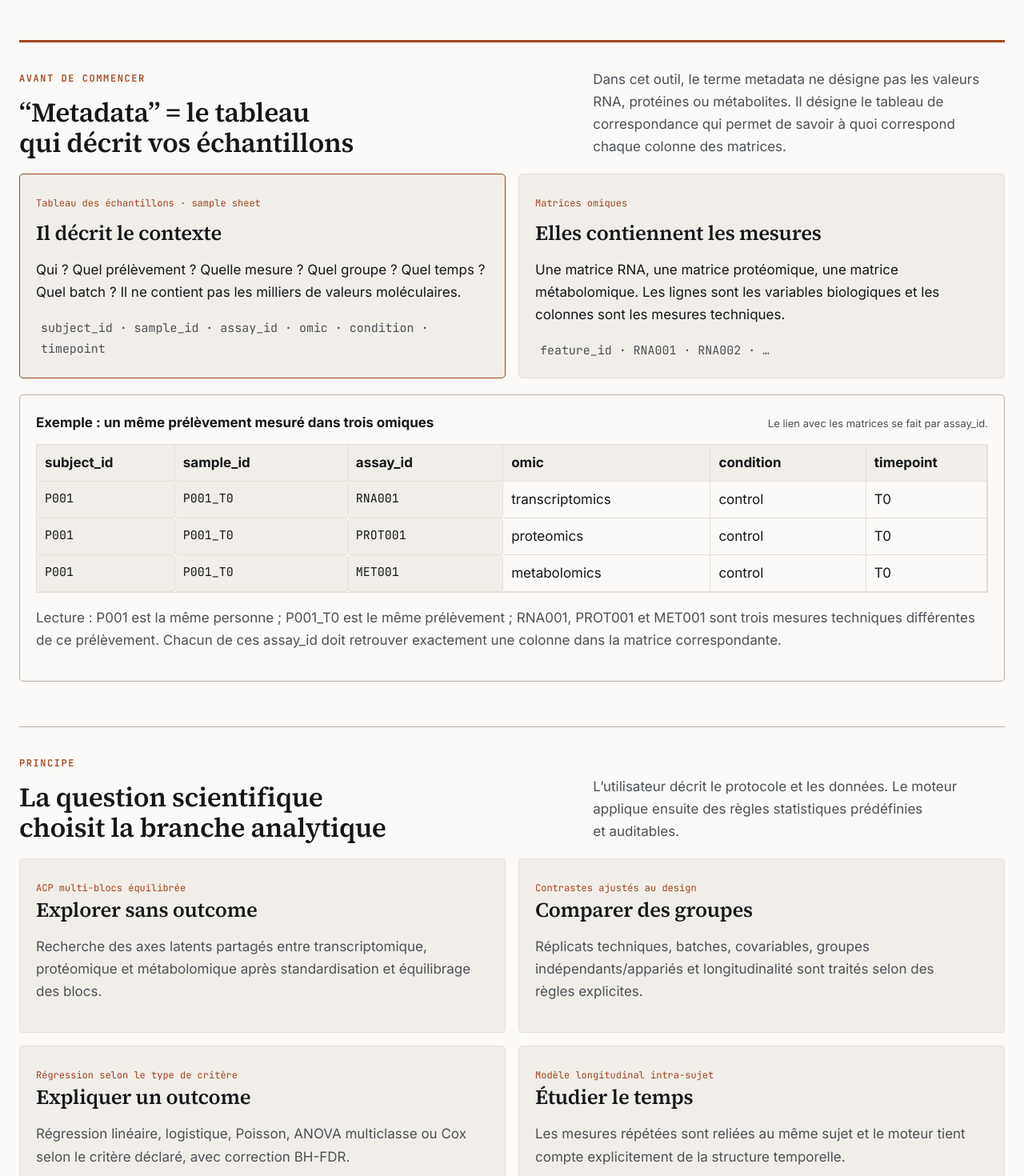
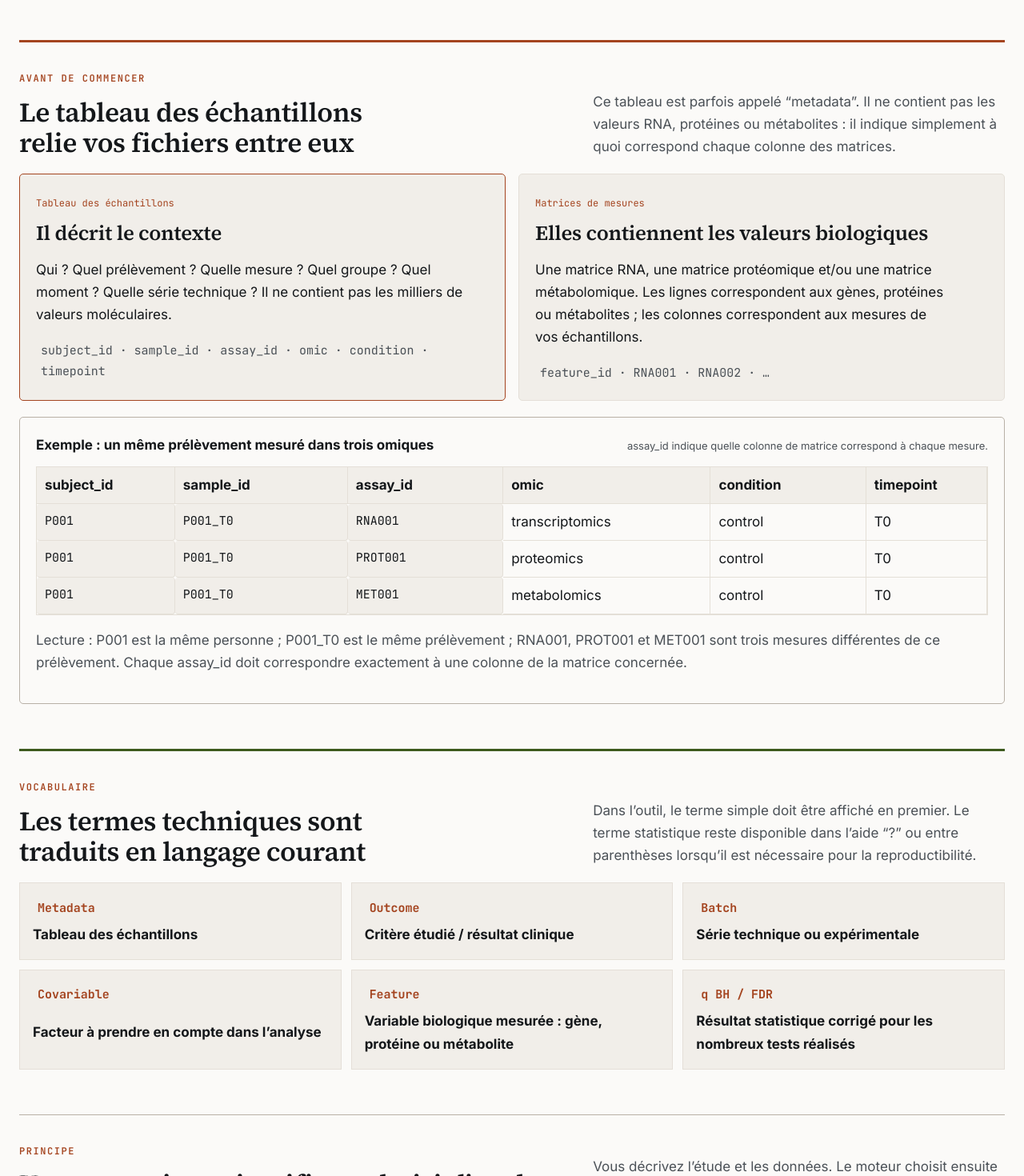
Before and after one commit to rberrah/rberrah.github.io, a SvelteKit app: page /multiomics in a window 1280 px wide. Shown: the part 780-2250 px from the top of the page at 80% size. Built offline with nearby package versions, Linux system fonts and the light colour scheme.

Commit message:
Simplify multi-omics terminology for end users

```diff
--- a/src/routes/multiomics/+page.svelte
+++ b/src/routes/multiomics/+page.svelte
@@ -6,37 +6,46 @@
 
   const branches = [
     {
-      fr: 'Explorer sans outcome',
-      en: 'Explore without an outcome',
-      methodFr: 'ACP multi-blocs équilibrée',
-      methodEn: 'Balanced multi-block PCA',
-      detailFr: 'Recherche des axes latents partagés entre transcriptomique, protéomique et métabolomique après standardisation et équilibrage des blocs.',
-      detailEn: 'Find shared latent axes across transcriptomics, proteomics and metabolomics after within-layer standardization and block balancing.'
+      fr: 'Explorer les données',
+      en: 'Explore the data',
+      methodFr: 'Résumé des tendances communes',
+      methodEn: 'Summary of shared trends',
+      detailFr: 'L’outil résume les grandes variations communes entre transcriptomique, protéomique et métabolomique. La méthode statistique utilisée est une ACP multi-blocs équilibrée.',
+      detailEn: 'The tool summarizes the main shared patterns across transcriptomics, proteomics and metabolomics. The statistical method is a balanced multi-block PCA.'
     },
     {
       fr: 'Comparer des groupes',
       en: 'Compare groups',
-      methodFr: 'Contrastes ajustés au design',
-      methodEn: 'Design-aware adjusted contrasts',
-      detailFr: 'Réplicats techniques, batches, covariables, groupes indépendants/appariés et longitudinalité sont traités selon des règles explicites.',
-      detailEn: 'Technical replicates, batches, covariates, independent/paired groups and longitudinal structure are handled by explicit rules.'
+      methodFr: 'Comparaison adaptée au plan d’étude',
+      methodEn: 'Study-design-aware comparison',
+      detailFr: 'L’outil tient compte des répétitions techniques, des séries expérimentales, des facteurs d’ajustement et du caractère indépendant, apparié ou longitudinal des données.',
+      detailEn: 'The tool accounts for technical replicates, experimental batches, adjustment factors and whether data are independent, paired or longitudinal.'
     },
     {
-      fr: 'Expliquer un outcome',
-      en: 'Explain an outcome',
-      methodFr: 'Régression selon le type de critère',
-      methodEn: 'Outcome-specific regression',
-      detailFr: 'Régression linéaire, logistique, Poisson, ANOVA multiclasse ou Cox selon le critère déclaré, avec correction BH-FDR.',
-      detailEn: 'Linear, logistic, Poisson, multiclass ANOVA or Cox regression is selected from the declared endpoint, with BH-FDR correction.'
+      fr: 'Relier les données à un critère clinique',
+      en: 'Link data to an endpoint',
+      methodFr: 'Association avec un critère',
+      methodEn: 'Association with an endpoint',
+      detailFr: 'Selon le type de critère, l’outil choisit automatiquement le modèle statistique adapté : continu, oui/non, comptage, plusieurs catégories ou survie.',
+      detailEn: 'Depending on the endpoint type, the tool automatically selects the appropriate statistical model: continuous, yes/no, count, multiclass or survival.'
     },
     {
-      fr: 'Étudier le temps',
-      en: 'Study time',
-      methodFr: 'Modèle longitudinal intra-sujet',
-      methodEn: 'Within-subject longitudinal model',
-      detailFr: 'Les mesures répétées sont reliées au même sujet et le moteur tient compte explicitement de la structure temporelle.',
-      detailEn: 'Repeated measurements are linked to the same subject and the engine explicitly accounts for longitudinal structure.'
+      fr: 'Étudier l’évolution dans le temps',
+      en: 'Study changes over time',
+      methodFr: 'Suivi des mesures chez un même sujet',
+      methodEn: 'Repeated-measure follow-up',
+      detailFr: 'Les mesures répétées d’une même personne, d’un même animal ou d’une même culture sont reliées afin d’étudier leur évolution dans le temps.',
+      detailEn: 'Repeated measurements from the same person, animal or culture are linked to study their evolution over time.'
     }
+  ];
+
+  const glossary = [
+    ['Metadata', 'Tableau des échantillons', 'Sample sheet'],
+    ['Outcome', 'Critère étudié / résultat clinique', 'Endpoint / outcome'],
+    ['Batch', 'Série technique ou expérimentale', 'Technical or experimental batch'],
+    ['Covariable', 'Facteur à prendre en compte dans l’analyse', 'Adjustment variable'],
+    ['Feature', 'Variable biologique mesurée : gène, protéine ou métabolite', 'Measured biological feature'],
+    ['q BH / FDR', 'Résultat statistique corrigé pour les nombreux tests réalisés', 'Multiple-testing corrected statistical result']
   ];
 </script>
 
@@ -47,14 +56,14 @@
 
 <section class="hero">
   <p class="eyebrow">{t('Multi-omique · prototype de recherche', 'Multi-omics · research prototype')}</p>
-  <h1>{t('Intégrer plusieurs omiques sans boîte noire narrative.', 'Integrate multiple omics without a narrative black box.')}</h1>
+  <h1>{t('Analyser plusieurs omiques avec des règles explicites.', 'Analyze multiple omics with explicit rules.')}</h1>
   <p class="lede">{t(
-    'PMx Explain relie le design expérimental, un tableau des échantillons, les matrices omiques et des bases scientifiques publiques dans un workflow déterministe. Aucun LLM ne décide de la méthode ou de l’interprétation statistique.',
-    'PMx Explain connects study design, a sample sheet, omics matrices and public scientific databases in a deterministic workflow. No LLM chooses the statistical method or interpretation.'
+    'PMx Explain relie votre plan d’étude, le tableau qui décrit vos échantillons, vos matrices RNA/protéines/métabolites et des bases scientifiques publiques. Les choix d’analyse suivent des règles prédéfinies et auditables ; aucun LLM ne choisit la méthode statistique.',
+    'PMx Explain connects your study plan, the table describing your samples, your RNA/protein/metabolite matrices and public scientific databases. Analysis choices follow predefined auditable rules; no LLM chooses the statistical method.'
   )}</p>
   <div class="actions">
     <a class="btn btn-primary" href={`${base}/multiomics/tool`}>{t('Ouvrir l’outil', 'Open the tool')}</a>
-    <a class="btn btn-outline" href={`${base}/multiomics/README.txt`} target="_blank">{t('Voir le contrat de données', 'Read the data contract')}</a>
+    <a class="btn btn-outline" href={`${base}/multiomics/README.txt`} target="_blank">{t('Voir le format des fichiers', 'See file formats')}</a>
   </div>
 </section>
 
@@ -62,22 +71,22 @@
   <div class="section-head">
     <div>
       <p class="eyebrow">{t('Avant de commencer', 'Before you start')}</p>
-      <h2>{t('“Metadata” = le tableau qui décrit vos échantillons', '“Metadata” = the table that describes your samples')}</h2>
+      <h2>{t('Le tableau des échantillons relie vos fichiers entre eux', 'The sample sheet links your files together')}</h2>
     </div>
-    <p>{t('Dans cet outil, le terme metadata ne désigne pas les valeurs RNA, protéines ou métabolites. Il désigne le tableau de correspondance qui permet de savoir à quoi correspond chaque colonne des matrices.', 'In this tool, metadata does not mean the RNA, protein or metabolite values. It means the sample-mapping table that tells the application what each matrix column represents.')}</p>
+    <p>{t('Ce tableau est parfois appelé “metadata”. Il ne contient pas les valeurs RNA, protéines ou métabolites : il indique simplement à quoi correspond chaque colonne des matrices.', 'This table is sometimes called “metadata”. It does not contain RNA, protein or metabolite values: it simply tells the application what each matrix column represents.')}</p>
   </div>
 
   <div class="data-kind-grid">
     <article class="sample-sheet-card">
-      <span class="kind-tag">{t('Tableau des échantillons · sample sheet', 'Sample sheet · metadata')}</span>
+      <span class="kind-tag">{t('Tableau des échantillons', 'Sample sheet')}</span>
       <h3>{t('Il décrit le contexte', 'It describes the context')}</h3>
-      <p>{t('Qui ? Quel prélèvement ? Quelle mesure ? Quel groupe ? Quel temps ? Quel batch ? Il ne contient pas les milliers de valeurs moléculaires.', 'Who? Which specimen? Which assay? Which group? Which time point? Which batch? It does not contain the thousands of molecular values.')}</p>
+      <p>{t('Qui ? Quel prélèvement ? Quelle mesure ? Quel groupe ? Quel moment ? Quelle série technique ? Il ne contient pas les milliers de valeurs moléculaires.', 'Who? Which specimen? Which assay? Which group? Which time point? Which technical batch? It does not contain the thousands of molecular values.')}</p>
       <code>subject_id · sample_id · assay_id · omic · condition · timepoint</code>
     </article>
     <article>
-      <span class="kind-tag">{t('Matrices omiques', 'Omics matrices')}</span>
-      <h3>{t('Elles contiennent les mesures', 'They contain the measurements')}</h3>
-      <p>{t('Une matrice RNA, une matrice protéomique, une matrice métabolomique. Les lignes sont les variables biologiques et les colonnes sont les mesures techniques.', 'An RNA matrix, a proteomics matrix and a metabolomics matrix. Rows are biological features and columns are technical assays.')}</p>
+      <span class="kind-tag">{t('Matrices de mesures', 'Measurement matrices')}</span>
+      <h3>{t('Elles contiennent les valeurs biologiques', 'They contain biological measurements')}</h3>
+      <p>{t('Une matrice RNA, une matrice protéomique et/ou une matrice métabolomique. Les lignes correspondent aux gènes, protéines ou métabolites ; les colonnes correspondent aux mesures de vos échantillons.', 'An RNA, proteomics and/or metabolomics matrix. Rows correspond to genes, proteins or metabolites; columns correspond to measurements from your samples.')}</p>
       <code>feature_id · RNA001 · RNA002 · …</code>
     </article>
   </div>
@@ -85,7 +94,7 @@
   <div class="link-example">
     <div class="example-title">
       <strong>{t('Exemple : un même prélèvement mesuré dans trois omiques', 'Example: one specimen measured in three omics layers')}</strong>
-      <span>{t('Le lien avec les matrices se fait par assay_id.', 'The matrices are linked through assay_id.')}</span>
+      <span>{t('assay_id indique quelle colonne de matrice correspond à chaque mesure.', 'assay_id indicates which matrix column corresponds to each assay.')}</span>
     </div>
     <div class="example-table" role="table" aria-label={t('Exemple de tableau des échantillons', 'Example sample sheet')}>
       <div class="example-head"><b>subject_id</b><b>sample_id</b><b>assay_id</b><b>omic</b><b>condition</b><b>timepoint</b></div>
@@ -93,7 +102,25 @@
       <div><code>P001</code><code>P001_T0</code><code>PROT001</code><span>proteomics</span><span>control</span><span>T0</span></div>
       <div><code>P001</code><code>P001_T0</code><code>MET001</code><span>metabolomics</span><span>control</span><span>T0</span></div>
     </div>
-    <p class="note">{t('Lecture : P001 est la même personne ; P001_T0 est le même prélèvement ; RNA001, PROT001 et MET001 sont trois mesures techniques différentes de ce prélèvement. Chacun de ces assay_id doit retrouver exactement une colonne dans la matrice correspondante.', 'Read it as follows: P001 is the same person; P001_T0 is the same specimen; RNA001, PROT001 and MET001 are three different technical assays of that specimen. Each assay_id must match exactly one column in the corresponding matrix.')}</p>
+    <p class="note">{t('Lecture : P001 est la même personne ; P001_T0 est le même prélèvement ; RNA001, PROT001 et MET001 sont trois mesures différentes de ce prélèvement. Chaque assay_id doit correspondre exactement à une colonne de la matrice concernée.', 'Read it as follows: P001 is the same person; P001_T0 is the same specimen; RNA001, PROT001 and MET001 are three different assays of that specimen. Each assay_id must match exactly one column in the relevant matrix.')}</p>
+  </div>
+</section>
+
+<section class="panel glossary-panel">
+  <div class="section-head">
+    <div>
+      <p class="eyebrow">{t('Vocabulaire', 'Vocabulary')}</p>
+      <h2>{t('Les termes techniques sont traduits en langage courant', 'Technical terms are translated into plain language')}</h2>
+    </div>
+    <p>{t('Dans l’outil, le terme simple doit être affiché en premier. Le terme statistique reste disponible dans l’aide “?” ou entre parenthèses lorsqu’il est nécessaire pour la reproductibilité.', 'In the tool, the plain-language term should be shown first. The statistical term remains available in “?” help or in parentheses when needed for reproducibility.')}</p>
+  </div>
+  <div class="glossary-grid">
+    {#each glossary as item}
+      <div>
+        <code>{item[0]}</code>
+        <strong>{$language === 'en' ? item[2] : item[1]}</strong>
+      </div>
+    {/each}
   </div>
 </section>
 
@@ -101,9 +128,9 @@
   <div class="section-head">
     <div>
       <p class="eyebrow">{t('Principe', 'Principle')}</p>
-      <h2>{t('La question scientifique choisit la branche analytique', 'The scientific question selects the analytical branch')}</h2>
+      <h2>{t('Votre question scientifique choisit l’analyse', 'Your scientific question selects the analysis')}</h2>
     </div>
-    <p>{t('L’utilisateur décrit le protocole et les données. Le moteur applique ensuite des règles statistiques prédéfinies et auditables.', 'The user describes the study and data. The engine then applies predefined, auditable statistical rules.')}</p>
+    <p>{t('Vous décrivez l’étude et les données. Le moteur choisit ensuite une branche d’analyse selon des règles fixes et explicables.', 'You describe the study and data. The engine then selects an analysis branch using fixed, explainable rules.')}</p>
   </div>
 
   <div class="branch-grid">
@@ -121,34 +148,33 @@
   <div class="section-head">
     <div>
       <p class="eyebrow">{t('Comment lire le tableau des échantillons', 'How to read the sample sheet')}</p>
-      <h2>{t('Trois identifiants suffisent à comprendre la structure', 'Three identifiers explain the structure')}</h2>
+      <h2>{t('Quatre colonnes expliquent l’essentiel', 'Four columns explain the essentials')}</h2>
     </div>
-    <p>{t('Pensez à trois niveaux : la personne ou l’unité biologique, le prélèvement physique, puis la mesure technique qui devient une colonne de matrice.', 'Think in three levels: the person or biological unit, the physical specimen, then the technical assay that becomes a matrix column.')}</p>
+    <p>{t('Pensez simplement : qui a été étudié, quel prélèvement a été réalisé, quelle mesure correspond à la colonne de matrice, et de quel type d’omique il s’agit.', 'Think simply: who was studied, which specimen was collected, which assay matches the matrix column, and which omics layer it belongs to.')}</p>
   </div>
   <div class="flow">
-    <article><b>subject_id</b><p>{t('Qui ? Même personne, animal ou culture entre plusieurs visites.', 'Who? The same person, animal or culture across visits.')}</p></article>
-    <article><b>sample_id</b><p>{t('Quel prélèvement ? Le tube, tissu ou aliquot biologique effectivement prélevé.', 'Which specimen? The actual biological tube, tissue or aliquot collected.')}</p></article>
-    <article><b>assay_id</b><p>{t('Quelle mesure ? Le run ou dosage qui correspond exactement à une colonne de matrice.', 'Which assay? The run or measurement that exactly matches a matrix column.')}</p></article>
-    <article><b>omic</b><p>{t('Quelle couche ? Transcriptomique, protéomique ou métabolomique.', 'Which layer? Transcriptomics, proteomics or metabolomics.')}</p></article>
+    <article><b>subject_id</b><p>{t('Qui ? La personne, l’animal ou l’unité biologique.', 'Who? The person, animal or biological unit.')}</p></article>
+    <article><b>sample_id</b><p>{t('Quel prélèvement ? Par exemple un tube ou un fragment de tissu à une visite donnée.', 'Which specimen? For example a tube or tissue sample at a given visit.')}</p></article>
+    <article><b>assay_id</b><p>{t('Quelle mesure ? L’identifiant exact de la colonne correspondante dans la matrice.', 'Which assay? The exact identifier of the corresponding matrix column.')}</p></article>
+    <article><b>omic</b><p>{t('Quel type de mesure ? RNA, protéomique ou métabolomique.', 'Which measurement type? RNA, proteomics or metabolomics.')}</p></article>
   </div>
-  <p class="note">{t('Le mot “metadata” est donc seulement un raccourci technique pour ce tableau des échantillons. L’outil n’essaie jamais de deviner qu’un nom ressemblant correspond au même sujet ou au même prélèvement.', 'The word “metadata” is therefore only a technical shorthand for this sample sheet. The tool never guesses that similar-looking names correspond to the same subject or specimen.')}</p>
 </section>
 
 <section class="panel">
   <div class="section-head">
     <div>
-      <p class="eyebrow">{t('Ajustements', 'Adjustment')}</p>
-      <h2>{t('Batches et covariables sont traités explicitement', 'Batches and covariates are handled explicitly')}</h2>
+      <p class="eyebrow">{t('Facteurs à prendre en compte', 'Factors to account for')}</p>
+      <h2>{t('Les différences techniques et cliniques peuvent être intégrées à l’analyse', 'Technical and clinical differences can be included in the analysis')}</h2>
     </div>
   </div>
   <div class="two-col">
     <article>
-      <h3>{t('Batch technique', 'Technical batch')}</h3>
-      <p>{t('Un batch totalement confondu avec la condition, le temps ou un outcome catégoriel bloque l’analyse. Sinon, les batches multiples sont ajustés variable par variable avant l’inférence biologique.', 'A batch fully confounded with condition, time or a categorical outcome blocks analysis. Otherwise, multiple batches are adjusted feature by feature before biological inference.')}</p>
+      <h3>{t('Série technique (batch)', 'Technical batch')}</h3>
+      <p>{t('Exemple : des échantillons analysés sur des plaques, jours ou séries différentes. Si une série technique correspond exactement à un seul groupe, l’outil signale que leurs effets ne peuvent pas être séparés. Sinon, cet effet technique est pris en compte dans le modèle.', 'Example: samples analyzed on different plates, days or runs. If a technical batch exactly matches one biological group, the tool reports that their effects cannot be separated. Otherwise, the technical effect is included in the model.')}</p>
     </article>
     <article>
-      <h3>{t('Covariables', 'Covariates')}</h3>
-      <p>{t('L’utilisateur sélectionne les colonnes à ajuster. Les variables numériques sont standardisées ; les variables catégorielles sont encodées explicitement. L’outil ne choisit pas les confondeurs à votre place.', 'The user selects columns to adjust. Numeric variables are standardized and categorical variables are explicitly encoded. The tool does not choose confounders on your behalf.')}</p>
+      <h3>{t('Facteurs d’ajustement (covariables)', 'Adjustment factors (covariates)')}</h3>
+      <p>{t('Exemples : âge, sexe, centre, traitement concomitant. Vous choisissez les colonnes qui doivent être prises en compte ; l’outil ne décide pas seul de ce qui constitue un facteur de confusion.', 'Examples: age, sex, centre, concomitant treatment. You choose which columns should be accounted for; the tool does not decide on its own what constitutes a confounder.')}</p>
     </article>
   </div>
 </section>
@@ -157,22 +183,22 @@
   <div class="section-head">
     <div>
       <p class="eyebrow">{t('Interprétation', 'Interpretation')}</p>
-      <h2>{t('Le résultat inclut maintenant « Comment interpréter ces résultats ? »', 'Results now include “How should these results be interpreted?”')}</h2>
+      <h2>{t('Chaque résultat doit répondre à une question simple', 'Each result should answer a simple question')}</h2>
     </div>
-    <p>{t('L’aide est générée par des règles déterministes à partir du type de modèle, des effets, des q-values, des ajustements, des relations inter-omiques et de Reactome.', 'Guidance is generated by deterministic rules from model type, effects, q-values, adjustments, cross-omics relations and Reactome.')}</p>
+    <p>{t('Les détails statistiques restent disponibles, mais l’interface doit d’abord expliquer ce que le nombre signifie biologiquement.', 'Statistical details remain available, but the interface should first explain what the number means biologically.')}</p>
   </div>
   <div class="interpret">
-    <div><b>{t('Effet', 'Effect')}</b><span>{t('direction + amplitude, pas seulement p-value', 'direction + magnitude, not only p-value')}</span></div>
-    <div><b>q BH</b><span>{t('contrôle exploratoire des tests multiples', 'exploratory multiple-testing control')}</span></div>
-    <div><b>{t('Multi-omique', 'Multi-omics')}</b><span>{t('convergence ou changement de couplage entre couches', 'convergence or changed coupling across layers')}</span></div>
-    <div><b>Reactome</b><span>{t('connaissance externe, séparée des données observées', 'external knowledge, kept separate from observed data')}</span></div>
+    <div><b>{t('Amplitude de l’effet', 'Effect size')}</b><span>{t('de combien la variable change et dans quel sens', 'how much the feature changes and in which direction')}</span></div>
+    <div><b>{t('Résultat corrigé (q BH)', 'Adjusted result (BH q)')}</b><span>{t('tient compte du grand nombre de gènes, protéines ou métabolites testés', 'accounts for the large number of genes, proteins or metabolites tested')}</span></div>
+    <div><b>{t('Lien entre omiques', 'Cross-omics link')}</b><span>{t('indique si plusieurs couches racontent une histoire biologique cohérente', 'shows whether several layers support a coherent biological pattern')}</span></div>
+    <div><b>Reactome</b><span>{t('replace les résultats dans des voies biologiques connues ; cette information vient d’une base externe', 'places results in known biological pathways; this information comes from an external database')}</span></div>
   </div>
 </section>
 
 <section class="panel validation">
   <div>
     <p class="eyebrow">{t('Validation publique', 'Public validation')}</p>
-    <h2>{t('Testé sur plusieurs vérités biologiques et structures de données', 'Tested against multiple biological truths and data structures')}</h2>
+    <h2>{t('Le pipeline est testé sur plusieurs jeux de données publics', 'The pipeline is tested on several public datasets')}</h2>
   </div>
   <p>{t('La suite automatisée couvre notamment Nutrimouse, TCGA breast, IntLIM NCI-60/BRCA, AgingHFCD, STATegra, LRRK2, PaintOmics à signal planté et missRows.', 'The automated suite covers Nutrimouse, TCGA breast, IntLIM NCI-60/BRCA, AgingHFCD, STATegra, LRRK2, a planted-signal PaintOmics dataset and missRows.')}</p>
   <a class="btn btn-primary" href={`${base}/multiomics/tool`}>{t('Lancer une analyse', 'Run an analysis')}</a>
@@ -202,6 +228,10 @@
   .example-table > div { display:grid; grid-template-columns:.8fr 1fr .9fr 1.2fr .9fr .7fr; }
   .example-table > div > * { padding:8px 10px; border-right:1px solid var(--border-subtle); border-bottom:1px solid var(--border-subtle); overflow:hidden; text-overflow:ellipsis; }
   .example-head { background:var(--bg-secondary); }
+  .glossary-panel { border-top:3px solid var(--accent-pd); }
+  .glossary-grid { display:grid; grid-template-columns:repeat(3,minmax(0,1fr)); gap:var(--space-3); }
+  .glossary-grid > div { display:grid; gap:5px; padding:var(--space-4); border:1px solid var(--border-subtle); background:var(--bg-secondary); }
+  .glossary-grid code { color:var(--accent-pk); font-weight:700; }
   .branch-grid { display:grid; grid-template-columns:repeat(2,minmax(0,1fr)); gap:var(--space-4); }
   .branch-grid article, .two-col article { padding:var(--space-5); border:1px solid var(--border-subtle); border-radius:var(--radius); background:var(--bg-secondary); }
   .branch-grid article > span { font-family:var(--font-mono); font-size:var(--text-xs); color:var(--accent-pk); }
@@ -211,12 +241,15 @@
   .flow b { font-family:var(--font-mono); color:var(--accent-pk); }
   .two-col { display:grid; grid-template-columns:repeat(2,1fr); gap:var(--space-4); }
   .interpret { display:grid; grid-template-columns:repeat(2,1fr); gap:var(--space-3); }
-  .interpret div { display:grid; grid-template-columns:.8fr 2fr; gap:var(--space-3); padding:var(--space-4); border:1px solid var(--border-subtle); }
+  .interpret div { display:grid; grid-template-columns:.9fr 2fr; gap:var(--space-3); padding:var(--space-4); border:1px solid var(--border-subtle); }
   .interpret span { color:var(--text-secondary); }
   .validation { margin-bottom:var(--space-12); }
   .validation > p { max-width:70ch; color:var(--text-secondary); }
+  @media (max-width:900px) {
+    .glossary-grid { grid-template-columns:repeat(2,minmax(0,1fr)); }
+  }
   @media (max-width:700px) {
     .section-head, .example-title { align-items:start; flex-direction:column; }
-    .branch-grid, .flow, .two-col, .interpret, .data-kind-grid { grid-template-columns:1fr; }
+    .branch-grid, .flow, .two-col, .interpret, .data-kind-grid, .glossary-grid { grid-template-columns:1fr; }
   }
 </style>
```
